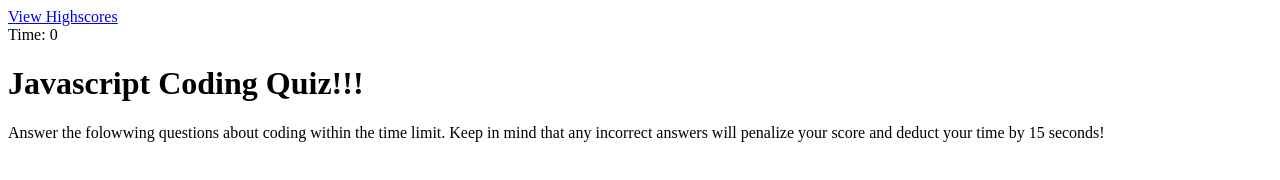
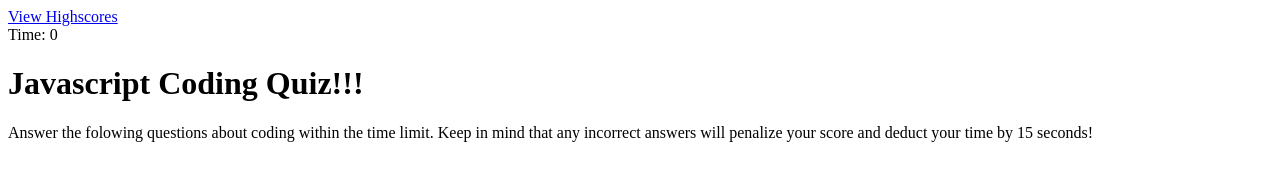
Before and after one commit to LaneNathan/the-questionnaire, a plain HTML site: page index.html in a window 1280 px wide. Drawn offline with Linux system fonts and the light colour scheme.

Commit message:
fixed spellin in intro

```diff
--- a/index.html
+++ b/index.html
@@ -13,7 +13,7 @@
 
     <div class="timer">Time: <span id="time">0</span></div>
     <h1>Javascript Coding Quiz!!!</h1>
-    <p>Answer the folowwing questions about coding within the time limit. Keep in mind that any incorrect answers will penalize your score and deduct your time by 15 seconds!</p>
+    <p>Answer the folowing questions about coding within the time limit. Keep in mind that any incorrect answers will penalize your score and deduct your time by 15 seconds!</p>
 </body>
 
 
```
